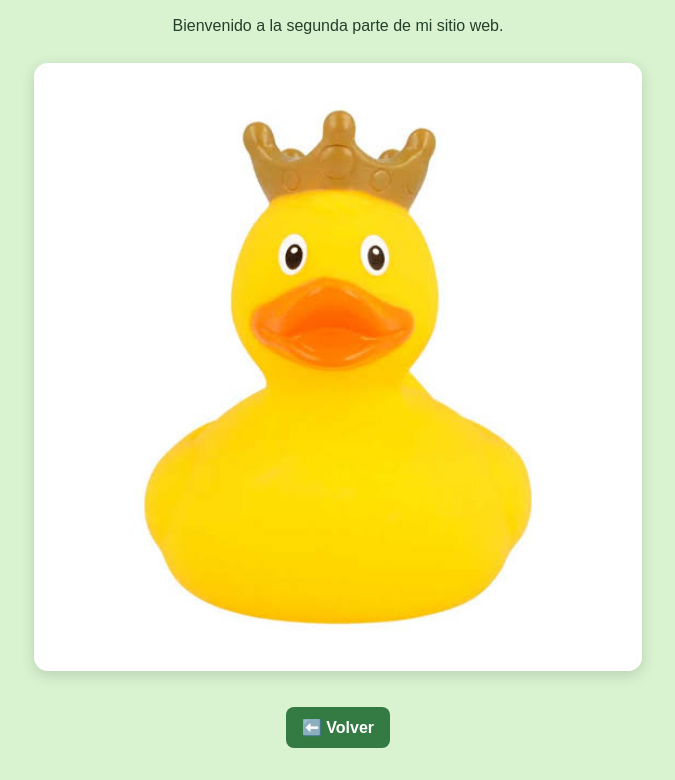
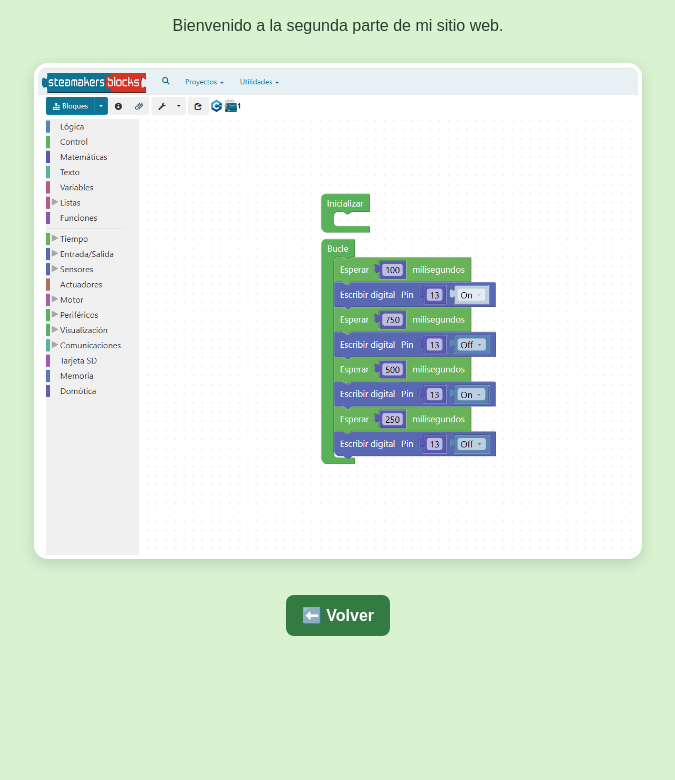
Before and after one commit to Mario-125/Primer-Archivo, a plain HTML site: page pagina2.html in a window 1280 px wide. Shown: the part 84-864 px from the top of the page, without its empty margins (302-977 px from the left). Drawn offline with Linux system fonts and the light colour scheme.

Commit message:
Cambiar foto de pato por capturaled.png

```diff
--- a/pagina2.html
+++ b/pagina2.html
@@ -46,7 +46,7 @@
     <main>
         <h1>¡Esta es la segunda página!</h1>
         <p>Bienvenido a la segunda parte de mi sitio web.</p>
-        <img src="pato.jpg" alt="Un pato">
+        <img src="capturaled.png" alt="Captura">
         <a class="button" href="index.html">⬅️ Volver</a>
     </main>
 </body>
```
